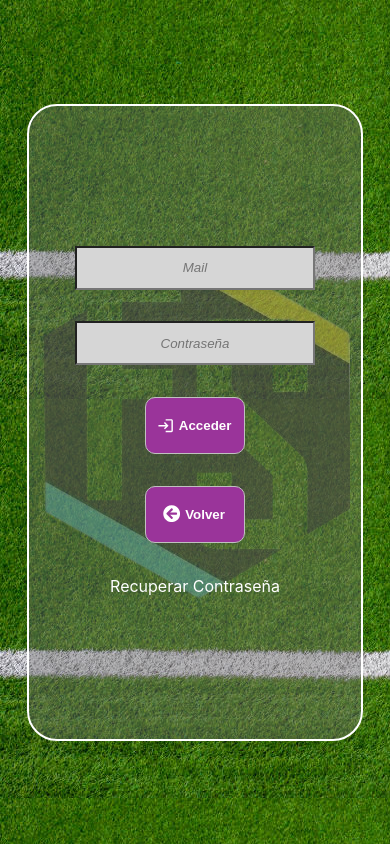
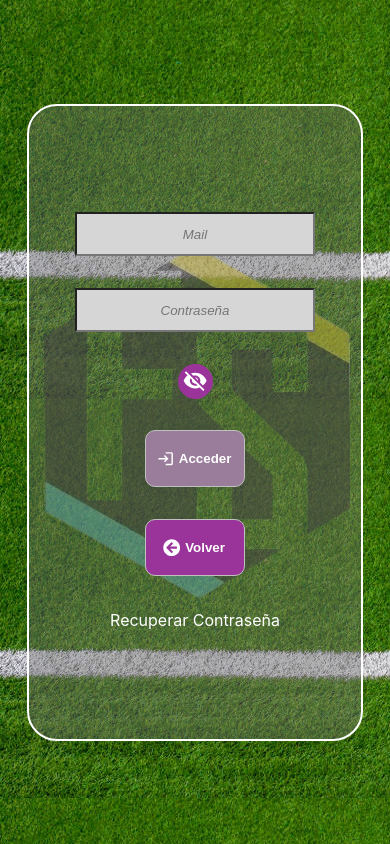
Before and after one commit to pablo-salituri/FutsScore, a React (Vite) app in the folder Front/: page /login in a window 390 px wide. Built offline with nearby package versions, Linux system fonts and the light colour scheme.

Commit message:
visibilidad de password

```diff
--- a/Front/package.json
+++ b/Front/package.json
@@ -19,6 +19,7 @@
     "react-router-dom": "^6.21.3",
     "redux": "^5.0.1",
     "redux-thunk": "^3.1.0",
+    "sweetalert2": "^11.10.5",
     "uuid": "^9.0.1"
   },
   "devDependencies": {
--- a/Front/src/Components/Login/Login.jsx
+++ b/Front/src/Components/Login/Login.jsx
@@ -9,6 +9,8 @@ import {
 import { firebaseApp } from "../Firebase/credentials";
 import { MdLogin } from "react-icons/md";
 import { FaArrowCircleLeft } from "react-icons/fa";
+import { IoMdEye, IoMdEyeOff } from "react-icons/io";
+import Swal from "sweetalert2";
 import styles from "./Login.module.css";
 
 const auth = getAuth(firebaseApp);
@@ -18,6 +20,7 @@ export default function Login() {
 
   const [email, setEmail] = useState("");
   const [password, setPassword] = useState("");
+  const [passwordVisible, setPasswordVisible] = useState(false);
 
   const handleLogin = async () => {
     // e.preventDefault();
@@ -40,7 +43,11 @@ export default function Login() {
               allowOutsideClick: false,
             }); */
     } catch (error) {
-      console.error("Error al obtener registros:", error);
+      Swal.fire({
+        text: "Credenciales incorrectas",
+        icon: "error",
+        allowOutsideClick: false,
+      });
     }
   };
 
@@ -56,16 +63,36 @@ export default function Login() {
           onChange={(event) => setEmail(event.target.value)}
         />
         <input
-          type="text"
+          type={passwordVisible ? "text" : "password"}
           className={styles.input}
           placeholder="Contraseña"
           value={password}
           onChange={(event) => setPassword(event.target.value)}
         />
+
+        <div className={styles.eyeContainer}>
+          {passwordVisible ? (
+            <IoMdEye
+              className={styles.eyeIcon}
+              onClick={() => setPasswordVisible(!passwordVisible)}
+            />
+          ) : (
+            <IoMdEyeOff
+              className={styles.eyeIcon}
+              onClick={() => setPasswordVisible(!passwordVisible)}
+            />
+          )}
+        </div>
+
         <button
           className={styles.button}
-          /* style={{ backgroundColor: "#0275d8" }} */
+          style={
+            email === "" || password === ""
+              ? { backgroundColor: "#9a7d9a" }
+              : {}
+          }
           onClick={() => handleLogin()}
+          disabled={email === "" || password === ""}
         >
           <MdLogin className={styles.icon} /> Acceder
         </button>
--- a/Front/src/Components/Login/Login.module.css
+++ b/Front/src/Components/Login/Login.module.css
@@ -44,6 +44,25 @@
         font-style: italic;
     }
 
+    .eyeContainer {
+        background-color: #9a349a;
+        width: 35px;
+        height: 35px;
+        display: flex;
+        justify-content: center;
+        align-items: center;
+        border-radius: 50%;
+    }
+
+    .eyeIcon {
+        color: white;
+        width: 75%;
+        height: 75%;
+        /* width: 25px;
+        height: 25px; */
+
+    }
+
     .button {
         background-color: #9a349a;
         color: white;
```
Also changed, not shown: 1 other file (tests, documents, lock files or other folders).
